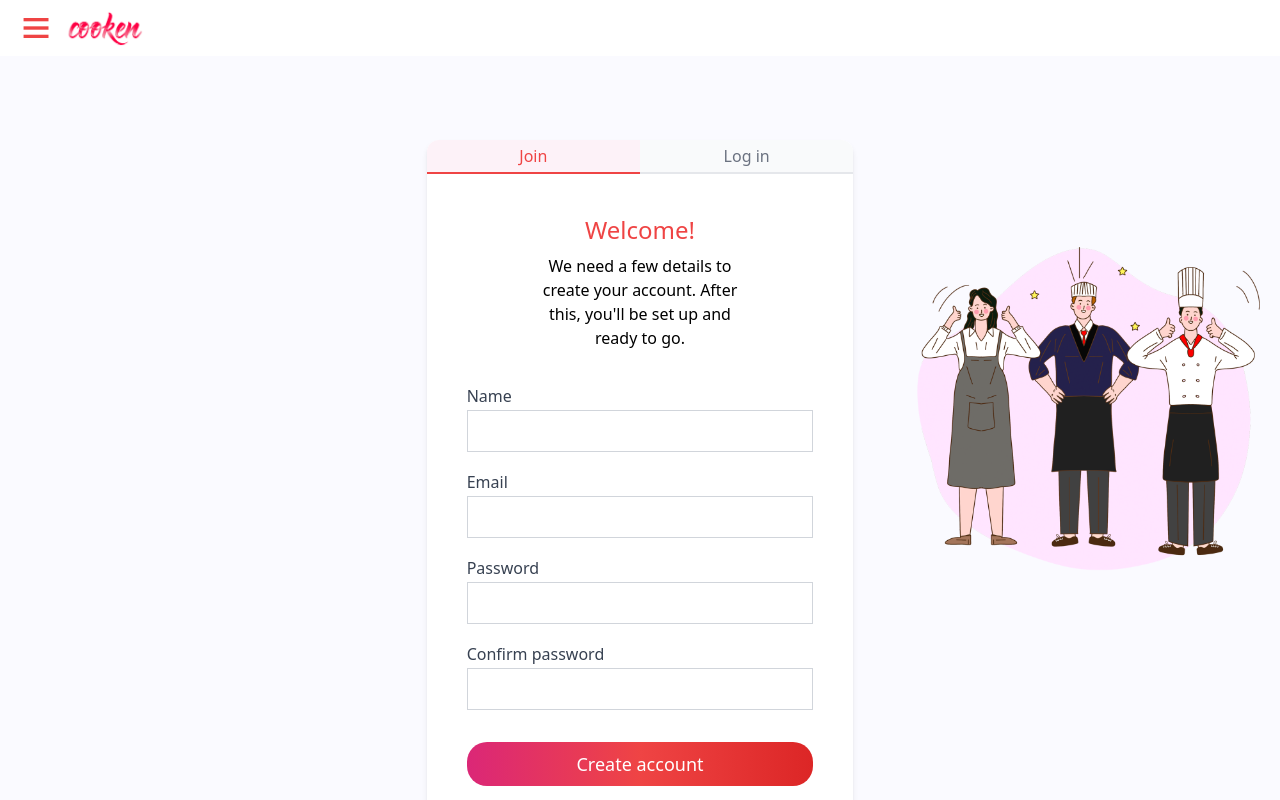
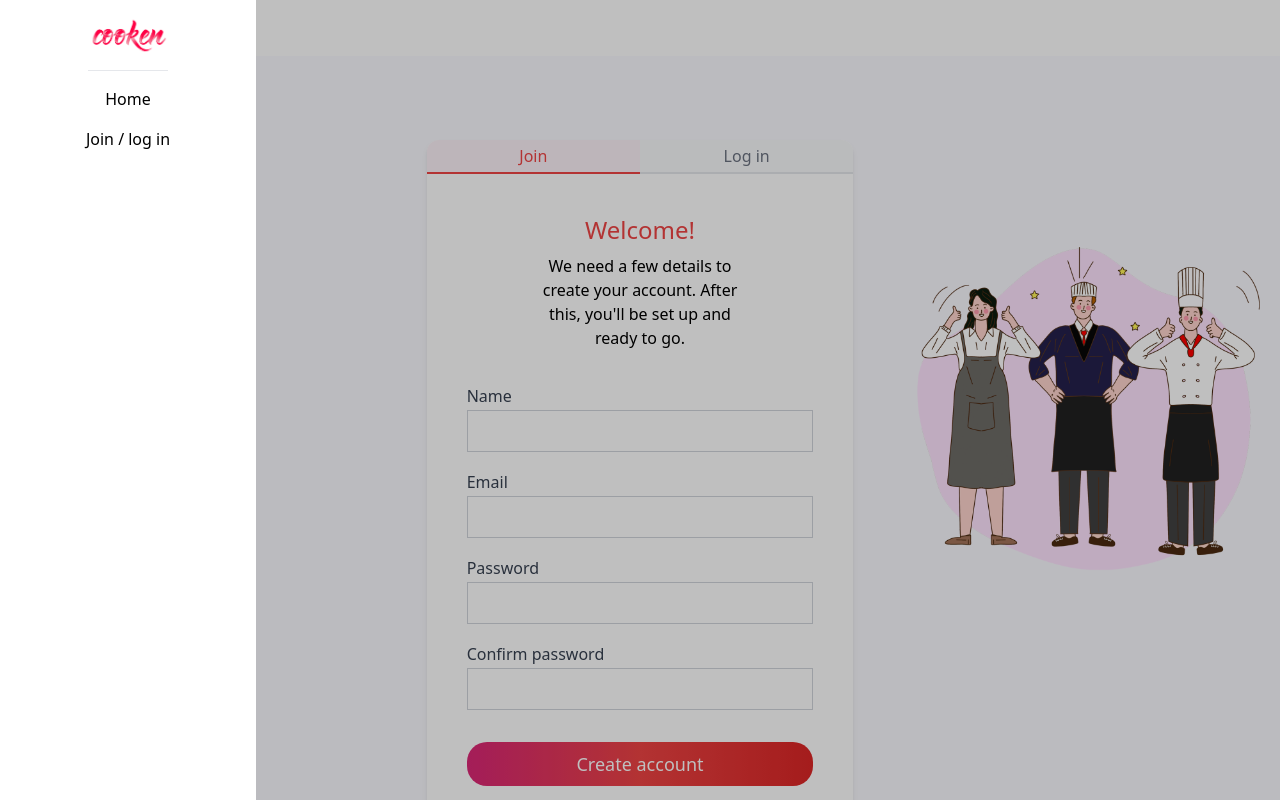
Before and after one commit to risanto/cooken, a React (Create React App) app in the folder client/: page /joinLogin in a window 1280 px wide. Both pictures are taken after a click on the picture 36 px from the left and 28 px from the top of the page. Built offline with nearby package versions, Linux system fonts and the light colour scheme; no server answers.

Commit message:
Add sidebar

```diff
--- a/client/src/components/Nav.js
+++ b/client/src/components/Nav.js
@@ -1,24 +1,82 @@
-import React from 'react'
+import React, { useState, useContext } from 'react'
 import { useHistory } from 'react-router-dom'
+import { UserContext } from '../contexts/User'
 
 const Nav = (props) => {
+    const { isAuthenticated } = useContext(UserContext)
+
     let history = useHistory()
 
     const redirectTo = (link) => {
-        // window.location.reload(false)
         history.push(link)
     }
 
+    const [isOpen, setIsOpen] = useState(false)
+
+    const toggleOpen = () => {
+        isOpen ? setIsOpen(false) : setIsOpen(true)
+    }
+
+    if (isOpen) document.body.style.setProperty("overflow", "hidden")
+    else document.body.style.removeProperty("overflow")
+
     return (
-        <nav className="fixed sticky top-0 z-50 flex gap-2 p-2 bg-white cursor-pointer md:pl-4">
-            <img src="/hamburger-menu-red.png" className="w-10" alt="menu" />
+        <>
+            <nav className="fixed sticky top-0 z-10 flex gap-2 p-2 bg-white cursor-pointer md:pl-4">
+                <img
+                    onClick={toggleOpen}
+                    src="/hamburger-menu-red.png" className="w-10" alt="menu"
+                />
 
-            {props.showLogo && (
+                {props.showLogo && (
+                    <img
+                        onClick={() => redirectTo('/')}
+                        src="/cooken-logo.png" alt="cooken-logo" className="w-20 cursor-pointer" />
+                )}
+            </nav>
+            <aside
+                className={"fixed top-0 left-0 z-30 w-64 h-full overflow-auto transition-all duration-300 ease-in-out transform bg-white " + (isOpen ? 'translate-x-0' : '-translate-x-full')}
+            >
                 <img
-                onClick={() => redirectTo('/')}
-                src="/cooken-logo.png" alt="cooken-logo" className="w-20 cursor-pointer"/>
+                    onClick={() => redirectTo('/')}
+                    src="/cooken-logo.png" alt="cooken-logo" className="w-20 py-4 mx-auto border-b cursor-pointer"
+                />
+                <ul>
+                    <li
+                        onClick={() => redirectTo('/')}
+                        className="mt-4 text-center cursor-pointer hover:text-red-500"
+                    >Home</li>
+                    {isAuthenticated && (
+                        <>
+                            <li
+                                onClick={() => redirectTo('/myIngredients')}
+                                className="mt-4 text-center cursor-pointer hover:text-red-500"
+                            >My ingredients
+                            </li>
+                            <li
+                                onClick={() => redirectTo('/savedRecipes')}
+                                className="mt-4 text-center cursor-pointer hover:text-red-500"
+                            >Saved recipes
+                            </li>
+                            <li className="mt-4 text-center cursor-pointer hover:text-red-500">Log out</li>
+                        </>
+                    )}
+                    {!isAuthenticated && (
+                        <li
+                            onClick={() => redirectTo('/joinLogin')}
+                            className="mt-4 text-center cursor-pointer hover:text-red-500"
+                        >Join / log in</li>
+                    )}
+                </ul>
+            </aside>
+            {isOpen && (
+                <div
+                    onClick={toggleOpen}
+                    className="absolute inset-0 z-10 bg-black opacity-25 cursor-pointer"
+                    tabIndex="0"
+                ></div>
             )}
-        </nav>
+        </>
     )
 }
 
```
Also changed, not shown: client/public/delete-pink-icon.svg (added), 1 other file (tests, documents, lock files or other folders).
